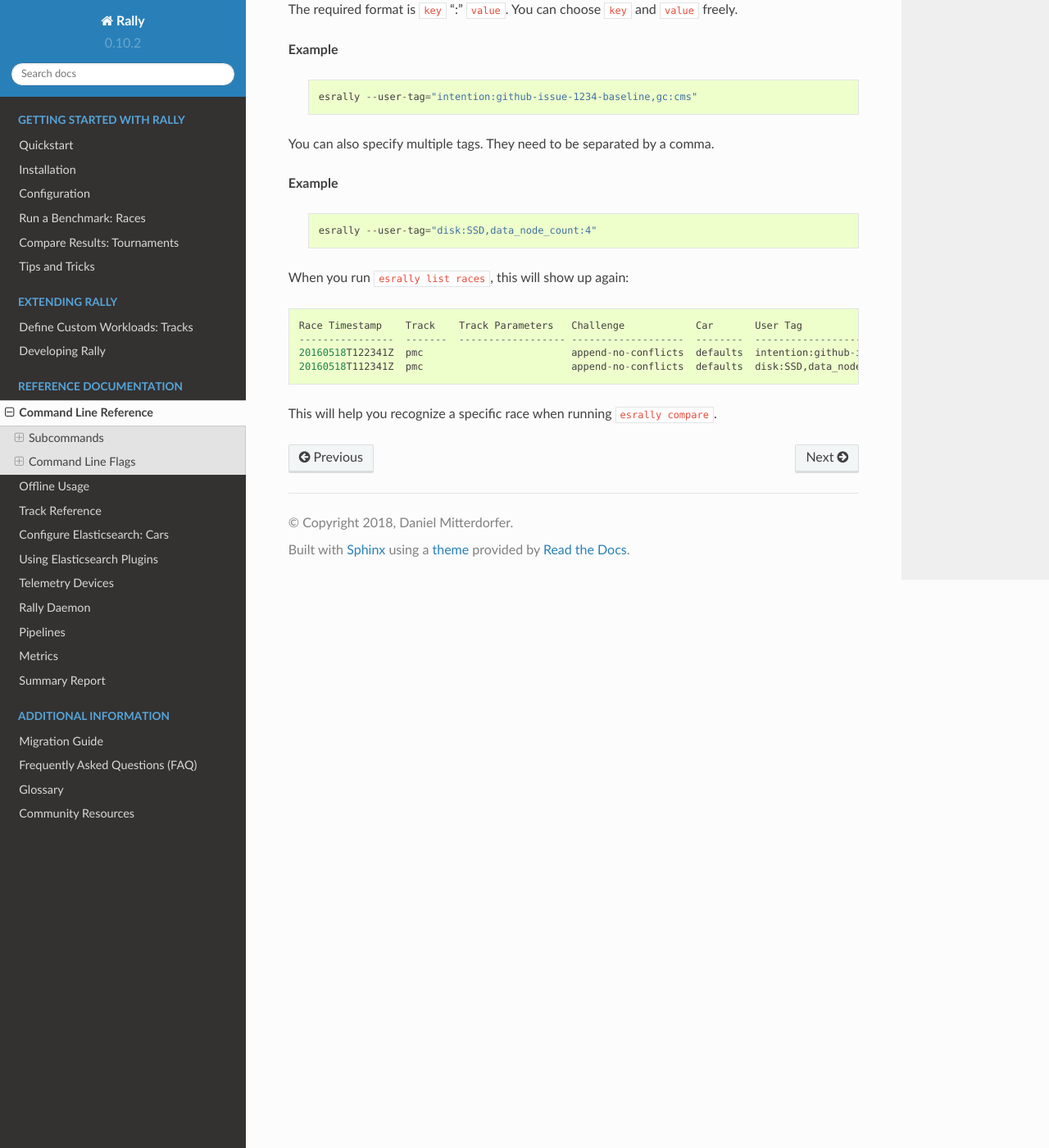
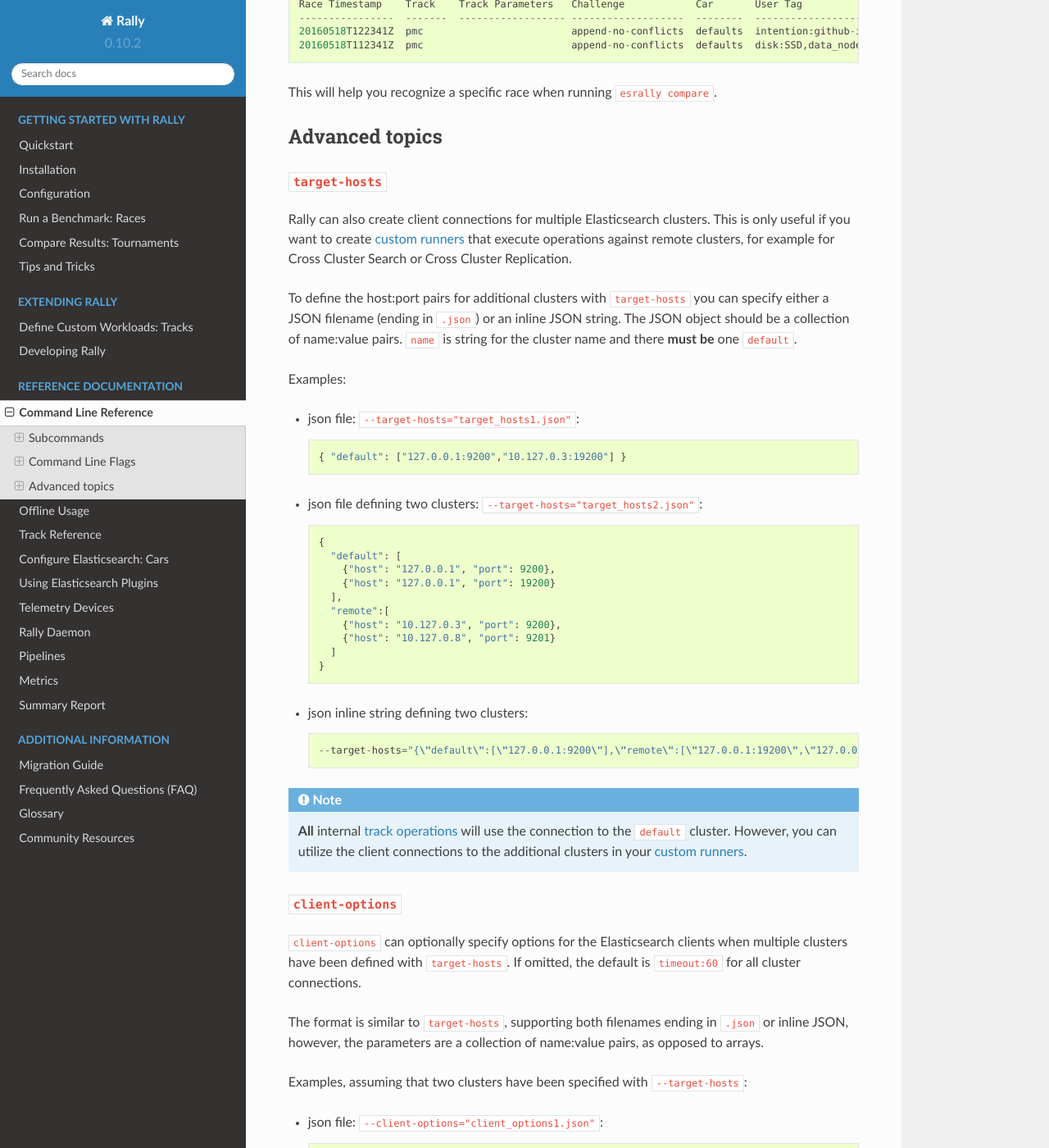
Before and after one commit to elastic/rally, a Sphinx documentation site: the page built from docs/command_line_reference.rst, in a window 1280 px wide and 1400 px high, scrolled down 13518 px. Shown: the whole window at 82% size. Built offline with Sphinx 7.4.7 and the Read the Docs theme 2.0.0, drawn with Linux system fonts in a browser that asks for light colours; some of the changed text lies outside the part shown.

Commit message:
Add documentation for multi cluster support

```diff
--- a/docs/adding_tracks.rst
+++ b/docs/adding_tracks.rst
@@ -819,7 +816,30 @@ If you need more control, you can also implement a runner class. The example abo
         registry.register_runner("percolate", PercolateRunner())
 
 
-The actual runner is implemented in the method ``__call__`` and the same return value conventions apply as for functions. For debugging purposes you should also implement ``__repr__`` and provide a human-readable name for your runner. Finally, you need to register your runner in the ``register`` function. Runners also support Python's `context manager <https://docs.python.org/3/library/stdtypes.html#typecontextmanager>`_ interface. Rally uses a new context for each request. Implementing the context manager interface can be handy for cleanup of resources after executing an operation. Rally uses it for example to clear open scrolls.
+The actual runner is implemented in the method ``__call__`` and the same return value conventions apply as for functions. For debugging purposes you should also implement ``__repr__`` and provide a human-readable name for your runner. Finally, you need to register your runner in the ``register`` function. Runners also support Python's `context manager <https://docs.python.org/3/library/stdtypes.html#typecontextmanager>`_ interface. Rally uses a new context for each request. Implementing the context manager interface can be handy for cleanup of resources after executing an operation. Rally uses it, for example, to clear open scrolls.
+
+If you have specified multiple Elasticsearch clusters using :ref:`target-hosts <command_line_reference_advanced_topics>` you can make Rally pass a dictionary of client connections instead of one for the ``default`` cluster in the ``es`` parameter.
+
+To achieve this you need to:
+
+* Use a runner class
+* Specify ``multi_cluster = True`` as a class attribute
+* Use any of the cluster names specified in :ref:`target-hosts <command_line_reference_advanced_topics>` as a key for the ``es`` dict
+
+Example (assuming Rally has been invoked specifying ``default`` and ``remote`` in `target-hosts`)::
+
+    class CreateIndexInRemoteCluster:
+        multi_cluster = True
+
+        def __call__(self, es, params):
+            es['remote'].indices.create(index='remote-index')
+
+        def __repr__(self, *args, **kwargs):
+            return "create-index-in-remote-cluster"
+
+    def register(registry):
+        registry.register_runner("create-index-in-remote-cluster", CreateIndexInRemoteCluster())
+
 
 .. note::
 
--- a/docs/command_line_reference.rst
+++ b/docs/command_line_reference.rst
@@ -423,7 +423,6 @@ By default, Rally will run its load driver on the same machine where you start t
 
 In the example, above Rally will generate load from the hosts ``10.17.20.5`` and ``10.17.20.6``. For this to work, you need to start a Rally daemon on these machines, see :ref:`distributing the load test driver <recipe_distributed_load_driver>` for a complete example.
 
-
 ``target-hosts``
 ~~~~~~~~~~~~~~~~
 
@@ -435,23 +434,9 @@ If you run the ``benchmark-only`` :doc:`pipeline </pipelines>` or you want Rally
 
    esrally --pipeline=benchmark-only --target-hosts=10.17.0.5:9200,10.17.0.6:9200
 
-**
-This will run the benchmark against the hosts 10.17.0.5 and 10.17.0.6 on port 9200. See ``client-options`` if you use X-Pack Security and need to authenticate or Rally should use https.
+** This will run the benchmark against the hosts 10.17.0.5 and 10.17.0.6 on port 9200. See ``client-options`` if you use X-Pack Security and need to authenticate or Rally should use https.
 
-.. warning::
-   This in an advanced topic. You will not need this functionality if you are not testing against multiple clusters.
-
-``--target-hosts`` can also accept multiple cluster definitions pass as a json string or a .json filename.
-This is useful if you wish to create custom runners, in which case the `es` parameter contains a dictionary of clients against the defined clusters. More details can be found in Custom Runners.
-
-The host:port pairs of the nodes in each cluster can be defined either in a json file or as in-line json.
-When defining multiple clusters one of them must **always** be defined under the ``default`` key. Regular operations will always target the ``default`` cluster.
-
-Examples:
-
-* a json file (ending in .json). Example: ``--target-hosts="target_hosts.json"``
-* a json string. Example: ``--target-hosts="{\"default\": [\"10.17.0.5:9200,10.17.0.6:9200\"], \"remote\": [\"192.168.1.2:39200,192.168.1.2:39201\"]}"
-
+You can also target multiple clusters with ``--target-hosts`` for specific use cases. This is described in the Advanced topics section.
 
 ``quiet``
 ~~~~~~~~~
@@ -525,3 +510,67 @@ When you run ``esrally list races``, this will show up again::
     20160518T112341Z  pmc                         append-no-conflicts  defaults  disk:SSD,data_node_count:4
 
 This will help you recognize a specific race when running ``esrally compare``.
+
+.. _command_line_reference_advanced_topics:
+
+Advanced topics
+---------------
+
+``target-hosts``
+~~~~~~~~~~~~~~~~
+
+Rally can also create client connections for multiple Elasticsearch clusters.
+This is only useful if you want to create :ref:`custom runners <adding_tracks_custom_runners>` that execute operations against remote clusters, for example for Cross Cluster Search or Cross Cluster Replication.
+
+To define the host:port pairs for additional clusters with ``target-hosts`` you can specify either a JSON filename (ending in ``.json``) or an inline JSON string. The JSON object should be a collection of name:value pairs. ``name`` is string for the cluster name and there **must be** one ``default``.
+
+Examples:
+
+* json file: ``--target-hosts="target_hosts1.json"``::
+
+    { "default": ["127.0.0.1:9200","10.127.0.3:19200"] }
+
+* json file defining two clusters: ``--target-hosts="target_hosts2.json"``::
+
+    {
+      "default": [
+        {"host": "127.0.0.1", "port": 9200},
+        {"host": "127.0.0.1", "port": 19200}
+      ],
+      "remote":[
+        {"host": "10.127.0.3", "port": 9200},
+        {"host": "10.127.0.8", "port": 9201}
+      ]
+    }
+
+* json inline string defining two clusters::
+
+    --target-hosts="{\"default\":[\"127.0.0.1:9200\"],\"remote\":[\"127.0.0.1:19200\",\"127.0.0.1:19201\"]}"
+
+.. NOTE::
+   **All** internal :ref:`track operations <track_operations>` will use the connection to the ``default`` cluster. However, you can utilize the client connections to the additional clusters in your :ref:`custom runners <adding_tracks_custom_runners>`.
+
+``client-options``
+~~~~~~~~~~~~~~~~~~
+
+``client-options`` can optionally specify options for the Elasticsearch clients when multiple clusters have been defined with ``target-hosts``. If omitted, the default is ``timeout:60`` for all cluster connections.
+
+The format is similar to ``target-hosts``, supporting both filenames ending in ``.json`` or inline JSON, however, the parameters are a collection of name:value pairs, as opposed to arrays.
+
+Examples, assuming that two clusters have been specified with ``--target-hosts``:
+
+* json file: ``--client-options="client_options1.json"``::
+
+    {
+      "default":
+        {"timeout": 60},
+      "remote":
+        {"use_ssl":true,"verify_certs": false,"ca_certs":"/path/to/cacert.pem"}
+    }
+
+* json inline string defining two clusters::
+
+    --client-options="{\"default\":{\"timeout\": 60}, \"remote\": {\"use_ssl\":true,\"verify_certs\":false,\"ca_certs\":\"/path/to/cacert.pem\"}}"
+
+.. WARNING::
+   If you use ``client-options`` you must specify options for **every** cluster name defined with ``target-hosts``. An error message will be displayed if there is a mismatch.
--- a/docs/track.rst
+++ b/docs/track.rst
@@ -287,6 +287,8 @@ We can also define default values on document corpus level but override some of
         }
       ]
 
+
+.. _track_operations:
 
 operations
 ..........
```
Also changed, not shown: other parts of docs/adding_tracks.rst (+0 -3 lines).
